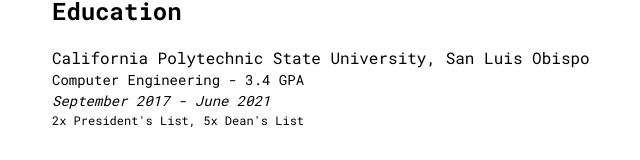
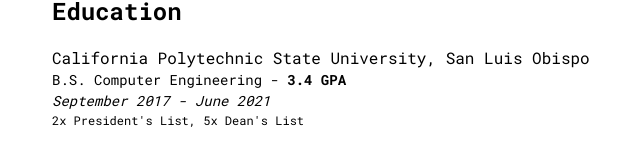
Before and after one commit to jarmeister99/portfolio, a React (Create React App) app: page / in a window 1280 px wide. Shown: the part 537-697 px from the top of the page, without its empty margins (272-912 px from the left). Built offline with nearby package versions, Linux system fonts and the light colour scheme.

Commit message:
changed education style a bit

```diff
--- a/src/components/Section/sections/Education.tsx
+++ b/src/components/Section/sections/Education.tsx
@@ -4,7 +4,7 @@
     return (
         <div>
             <CloseParagraph fontSize={1}>California Polytechnic State University, San Luis Obispo</CloseParagraph>
-            <CloseParagraph>Computer Engineering - 3.4 GPA</CloseParagraph>
+            <CloseParagraph>B.S. Computer Engineering - <b>3.4 GPA</b></CloseParagraph>
             <CloseParagraph><i>September 2017 - June 2021</i></CloseParagraph>
             <CloseParagraph fontSize={-1}>2x President's List, 5x Dean's List</CloseParagraph>
         </div>
```
